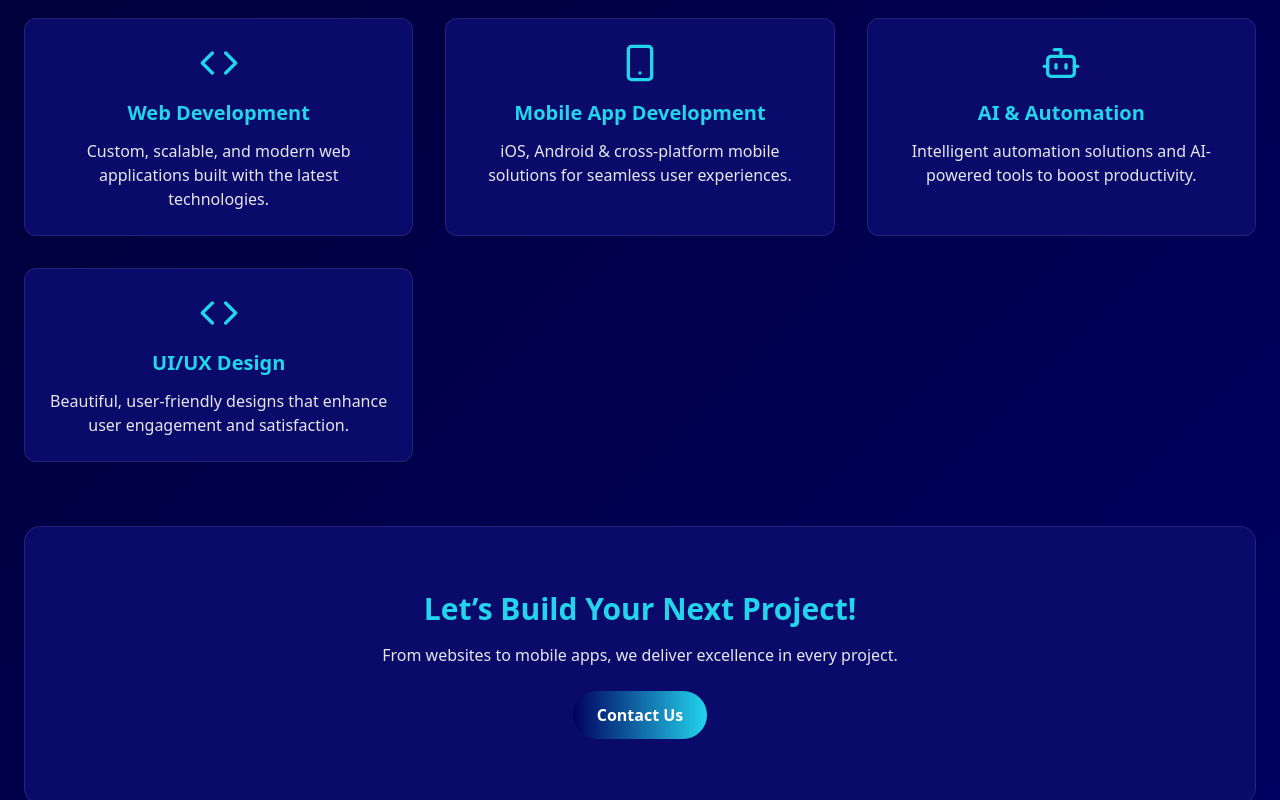
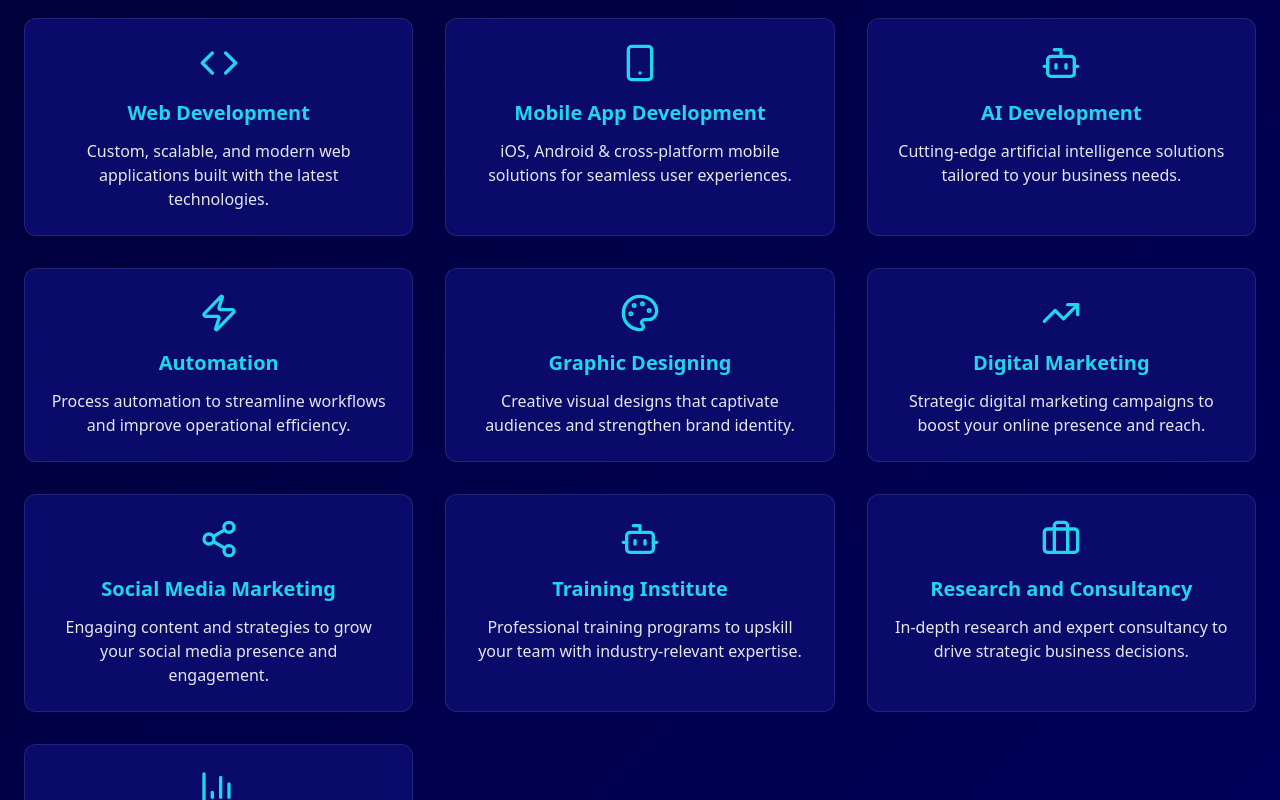
Before and after one commit to NAKULTALSANIYA/ReimVibe-Web, a React (Vite) app in the folder frontend/: page /services in a window 1280 px wide. Shown: the part 440-1240 px from the top of the page. Built offline with nearby package versions, Linux system fonts and the light colour scheme.

Commit message:
enhance Services component with additional service entries and dynamic icon mapping

```diff
--- a/frontend/src/pages/Services.jsx
+++ b/frontend/src/pages/Services.jsx
@@ -1,10 +1,10 @@
 import { motion } from "framer-motion";
 import { Link } from "react-router-dom";
-import { Code, Smartphone, Bot } from "lucide-react"; // fallback icons
+import { Code, Smartphone, Bot, Zap, Palette, TrendingUp, Share2, GraduationCap, Briefcase, BarChart3 } from "lucide-react";
 import { useState,React} from "react";
 
 function Services() {
-   const [services, setServices] = useState([
+   const [services] = useState([
     {
       id: 1,
       title: "Web Development",
@@ -17,13 +17,43 @@ function Services() {
     },
     {
       id: 3,
-      title: "AI & Automation",
-      description: "Intelligent automation solutions and AI-powered tools to boost productivity."
+      title: "AI Development",
+      description: "Cutting-edge artificial intelligence solutions tailored to your business needs."
     },
     {
       id: 4,
-      title: "UI/UX Design",
-      description: "Beautiful, user-friendly designs that enhance user engagement and satisfaction."
+      title: "Automation",
+      description: "Process automation to streamline workflows and improve operational efficiency."
+    },
+    {
+      id: 5,
+      title: "Graphic Designing",
+      description: "Creative visual designs that captivate audiences and strengthen brand identity."
+    },
+    {
+      id: 6,
+      title: "Digital Marketing",
+      description: "Strategic digital marketing campaigns to boost your online presence and reach."
+    },
+    {
+      id: 7,
+      title: "Social Media Marketing",
+      description: "Engaging content and strategies to grow your social media presence and engagement."
+    },
+    {
+      id: 8,
+      title: "Training Institute",
+      description: "Professional training programs to upskill your team with industry-relevant expertise."
+    },
+    {
+      id: 9,
+      title: "Research and Consultancy",
+      description: "In-depth research and expert consultancy to drive strategic business decisions."
+    },
+    {
+      id: 10,
+      title: "Data Science and Data Analytics",
+      description: "Transform raw data into actionable insights for informed business strategies."
     }
   ]);
 
@@ -32,8 +62,15 @@ function Services() {
     if (!name) return <Code className="w-10 h-10 text-accent" />;
     const lower = name.toLowerCase();
     if (lower.includes("web")) return <Code className="w-10 h-10 text-accent" />;
-    if (lower.includes("mobile")) return <Smartphone className="w-10 h-10 text-accent" />;
-    if (lower.includes("ai") || lower.includes("automation")) return <Bot className="w-10 h-10 text-accent" />;
+    if (lower.includes("mobile") || lower.includes("app")) return <Smartphone className="w-10 h-10 text-accent" />;
+    if (lower.includes("ai")) return <Bot className="w-10 h-10 text-accent" />;
+    if (lower.includes("automation")) return <Zap className="w-10 h-10 text-accent" />;
+    if (lower.includes("graphic") || lower.includes("design")) return <Palette className="w-10 h-10 text-accent" />;
+    if (lower.includes("digital marketing")) return <TrendingUp className="w-10 h-10 text-accent" />;
+    if (lower.includes("social media")) return <Share2 className="w-10 h-10 text-accent" />;
+    if (lower.includes("training")) return <GraduationCap className="w-10 h-10 text-accent" />;
+    if (lower.includes("research") || lower.includes("consultancy")) return <Briefcase className="w-10 h-10 text-accent" />;
+    if (lower.includes("data")) return <BarChart3 className="w-10 h-10 text-accent" />;
     return <Code className="w-10 h-10 text-accent" />;
   };
 
```
